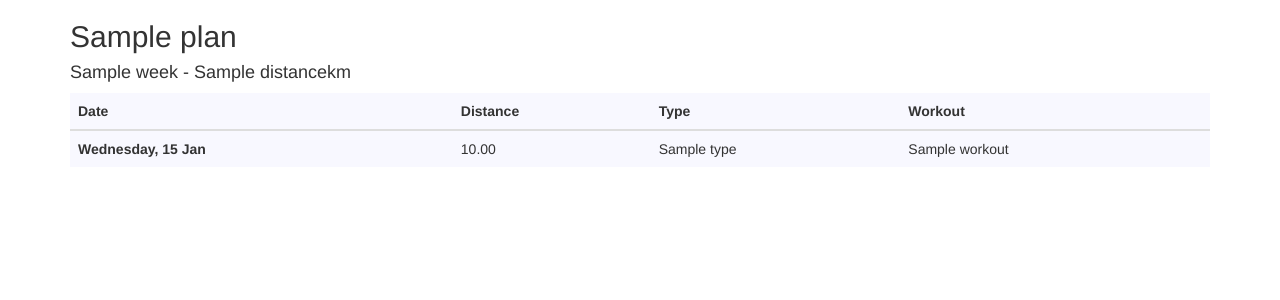
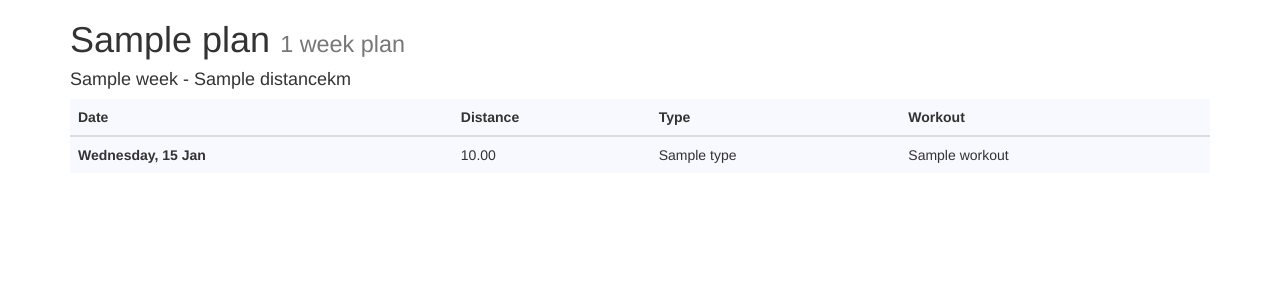
Before and after one commit to supermitch/runblueprint.com, a Django app: template runblueprint/plans/templates/plans/render_plan.html in a window 1280 px wide. Shown: the top 300 px of the page. Run offline with Django 3.2, Linux system fonts and the light colour scheme; the template is opened without the code that fills it: most values are stand-ins (such as "Sample title", 1, 10 or a date in 2020); some libraries are stand-ins or nearby versions.

Commit message:
Improve the plan title

```diff
--- a/runblueprint/plans/plan.py
+++ b/runblueprint/plans/plan.py
@@ -31,6 +31,10 @@ class Plan():
     def start_date(self):
         return self.weeks[0].days[0].date
 
+    @property
+    def length(self):
+        return len(self.weeks)
+
     def peak_week(self):
         """ Find the peak week, which is the longest by distance. """
         max_distance = 0
--- a/runblueprint/plans/templates/plans/render_plan.html
+++ b/runblueprint/plans/templates/plans/render_plan.html
@@ -17,7 +17,7 @@
   </head>
   <body>
     <div class="container plan">
-      <h2>{{ plan|capfirst }}</h2>
+      <h1>{{ plan.name|capfirst }} <small>{{ plan.length }} week plan</small></h1>
 
       {% for week in plan.weeks %}
       <table class="table {% cycle 'table-light' 'table-dark' %}">
```
